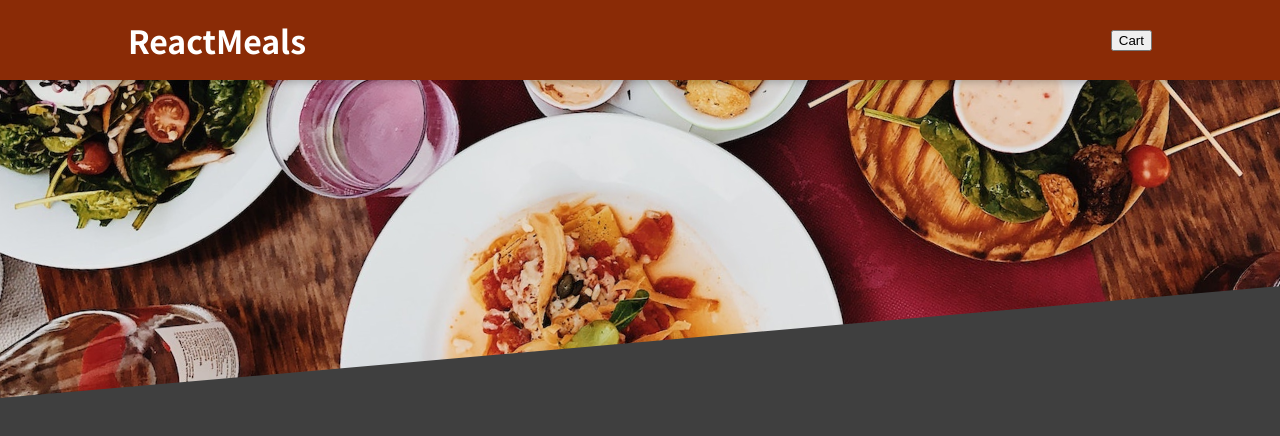
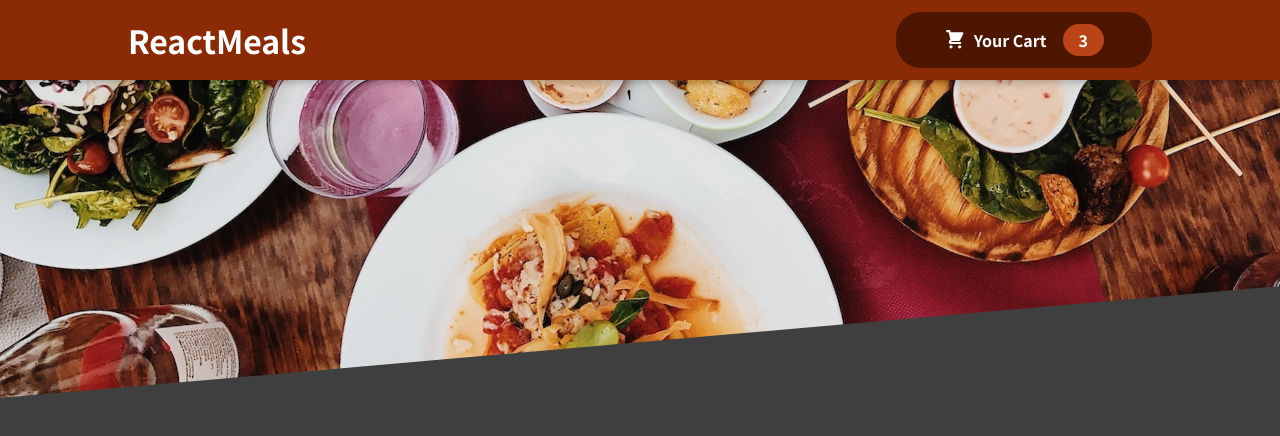
Before and after one commit to dmboone/react_foodOrderApp, a React (Create React App) app: page / in a window 1280 px wide. Shown: the top 436 px of the page. Built offline with nearby package versions, Linux system fonts and the light colour scheme.

Commit message:
adding the HeaderCartButton component

```diff
--- /dev/null
+++ b/src/components/Cart/CartIcon.js
@@ -0,0 +1,13 @@
+const CartIcon = () => {
+    return (
+      <svg
+        xmlns='http://www.w3.org/2000/svg'
+        viewBox='0 0 20 20'
+        fill='currentColor'
+      >
+        <path d='M3 1a1 1 0 000 2h1.22l.305 1.222a.997.997 0 00.01.042l1.358 5.43-.893.892C3.74 11.846 4.632 14 6.414 14H15a1 1 0 000-2H6.414l1-1H14a1 1 0 00.894-.553l3-6A1 1 0 0017 3H6.28l-.31-1.243A1 1 0 005 1H3zM16 16.5a1.5 1.5 0 11-3 0 1.5 1.5 0 013 0zM6.5 18a1.5 1.5 0 100-3 1.5 1.5 0 000 3z' />
+      </svg>
+    );
+  };
+
+  export default CartIcon;
--- a/src/components/Layout/Header.js
+++ b/src/components/Layout/Header.js
@@ -1,5 +1,6 @@
 import { Fragment } from 'react';
 
+import HeaderCartButton from './HeaderCartButton';
 import mealsImage from '../../assets/meals.jpg';
 import classes from './Header.module.css';
 
@@ -8,7 +9,7 @@
         <Fragment>
             <header className={classes.header}>
                 <h1>ReactMeals</h1>
-                <button>Cart</button>
+                <HeaderCartButton>Cart</HeaderCartButton>
             </header>
             <div className={classes['main-image']}> {/* we write the classname like this in this case because there is a dash in the classname, which keeps us from using regular dot notation */}
                 <img src={mealsImage} alt="table of food" />
--- /dev/null
+++ b/src/components/Layout/HeaderCartButton.js
@@ -0,0 +1,16 @@
+import CartIcon from '../Cart/CartIcon';
+import classes from './HeaderCartButton.module.css';
+
+const HeaderCartButton = props => {
+    return(
+        <button className={classes.button}>
+            <span className={classes.icon}>
+                <CartIcon></CartIcon>
+            </span>
+            <span>Your Cart</span>
+            <span className={classes.badge}>3</span>
+        </button>
+    );
+};
+
+export default HeaderCartButton;
--- /dev/null
+++ b/src/components/Layout/HeaderCartButton.module.css
@@ -0,0 +1,59 @@
+.button {
+    cursor: pointer;
+    font: inherit;
+    border: none;
+    background-color: #4d1601;
+    color: white;
+    padding: 0.75rem 3rem;
+    display: flex;
+    justify-content: space-around;
+    align-items: center;
+    border-radius: 25px;
+    font-weight: bold;
+  }
+
+  .button:hover,
+  .button:active {
+    background-color: #2c0d00;
+  }
+
+  .icon {
+    width: 1.35rem;
+    height: 1.35rem;
+    margin-right: 0.5rem;
+  }
+
+  .badge {
+    background-color: #b94517;
+    padding: 0.25rem 1rem;
+    border-radius: 25px;
+    margin-left: 1rem;
+    font-weight: bold;
+  }
+
+  .button:hover .badge,
+  .button:active .badge {
+    background-color: #92320c;
+  }
+
+  .bump {
+    animation: bump 300ms ease-out;
+  }
+
+  @keyframes bump {
+    0% {
+      transform: scale(1);
+    }
+    10% {
+      transform: scale(0.9);
+    }
+    30% {
+      transform: scale(1.1);
+    }
+    50% {
+      transform: scale(1.15);
+    }
+    100% {
+      transform: scale(1);
+    }
+  }
```
